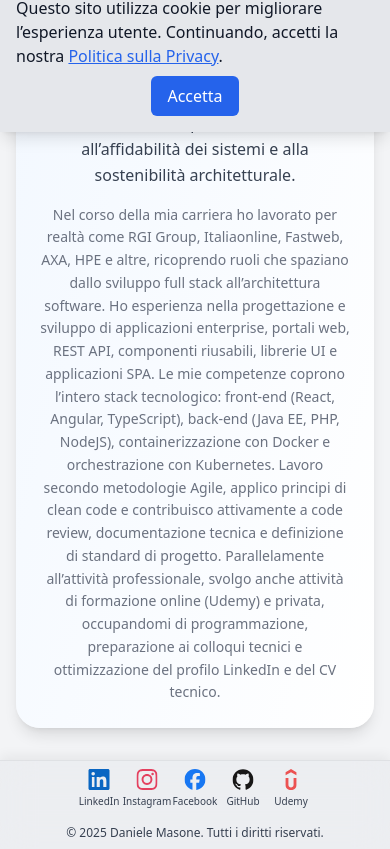
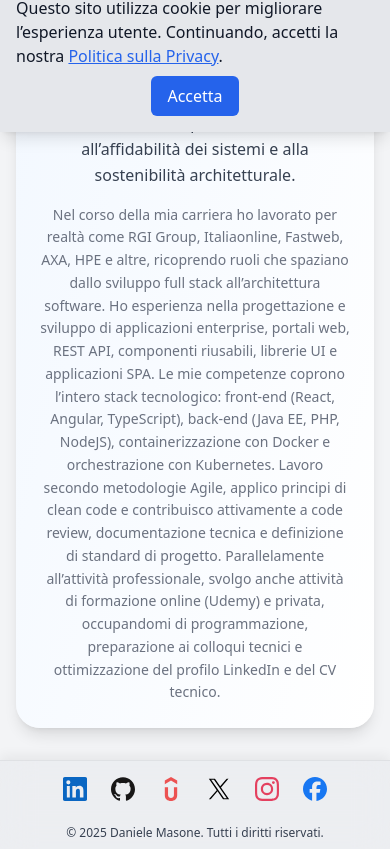
Before and after one commit to DanieleMasone/ingdanielemasone, a React (Vite) app: page /trading in a window 390 px wide. Shown: the part 712-1561 px from the top of the page. Built offline with nearby package versions, Linux system fonts and the light colour scheme.

Commit message:
refactor: Footer.jsx

```diff
--- a/src/components/footer/Footer.jsx
+++ b/src/components/footer/Footer.jsx
@@ -72,10 +72,6 @@ export function Footer() {
                             >
                                 <BrandIcon icon={icon} color={color} className={className} size={24} title={label}/>
 
-                                <span className="mt-1 text-[10px] sm:hidden text-gray-700 dark:text-gray-400">
-                                    {label}
-                                </span>
-
                                 <span className="
                                     pointer-events-none
                                     absolute -top-8 left-1/2 -translate-x-1/2
--- a/src/mock/links.js
+++ b/src/mock/links.js
@@ -14,20 +14,6 @@ export const links = [
         label: "LinkedIn",
     },
     {
-        key: "instagram",
-        href: "https://www.instagram.com/ing_daniele_masone/",
-        icon: icons.siInstagram,
-        color: "#E4405F",
-        label: "Instagram",
-    },
-    {
-        key: "facebook",
-        href: "https://www.facebook.com/danieleMasone",
-        icon: icons.siFacebook,
-        color: "#1877F2",
-        label: "Facebook",
-    },
-    {
         key: "github",
         href: "https://github.com/DanieleMasone",
         icon: icons.siGithub,
@@ -42,4 +28,26 @@ export const links = [
         color: "#EC5252",
         label: "Udemy",
     },
+    {
+        key: "x",
+        href: "https://twitter.com/masone_daniele",
+        icon: icons.siX,
+        color: "currentColor",
+        label: "X",
+        className: "text-black dark:text-white scale-[0.88]"
+    },
+    {
+        key: "instagram",
+        href: "https://www.instagram.com/ing_daniele_masone/",
+        icon: icons.siInstagram,
+        color: "#E4405F",
+        label: "Instagram",
+    },
+    {
+        key: "facebook",
+        href: "https://www.facebook.com/danieleMasone",
+        icon: icons.siFacebook,
+        color: "#1877F2",
+        label: "Facebook",
+    }
 ];
```
